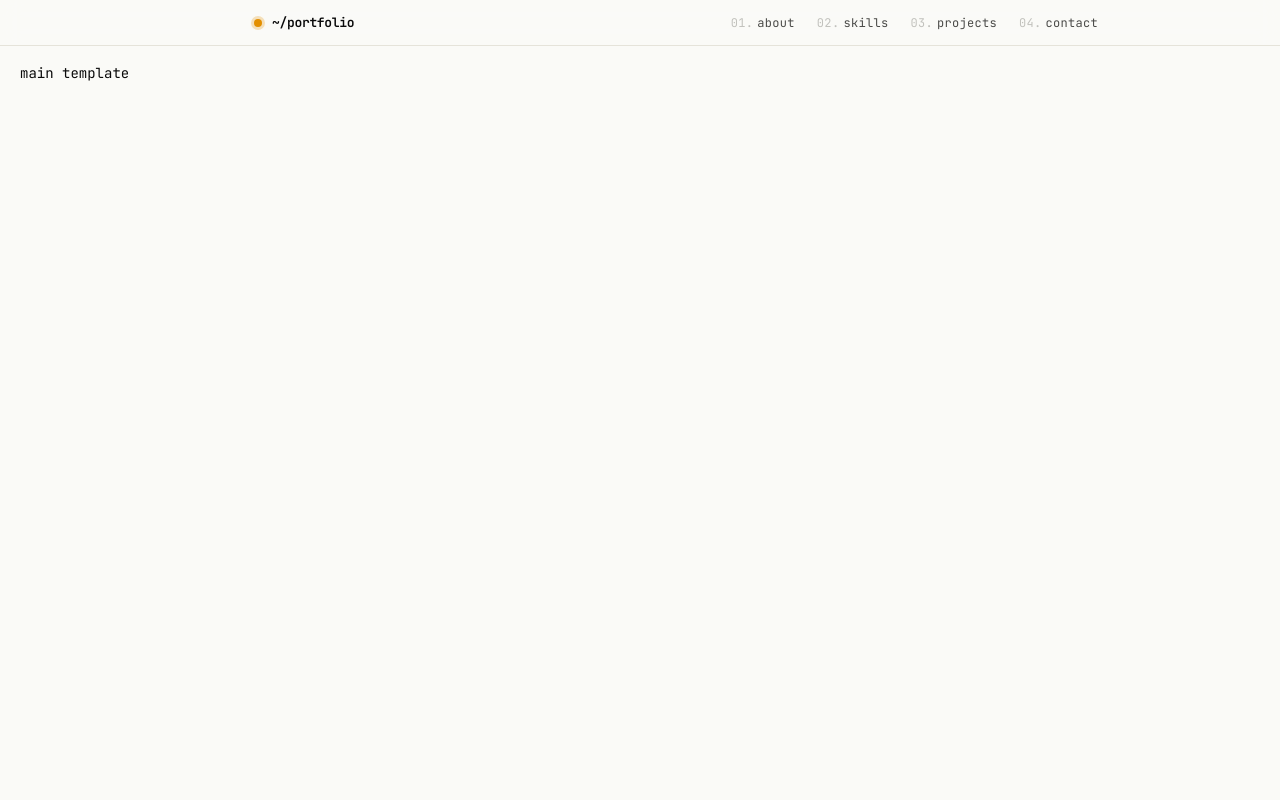
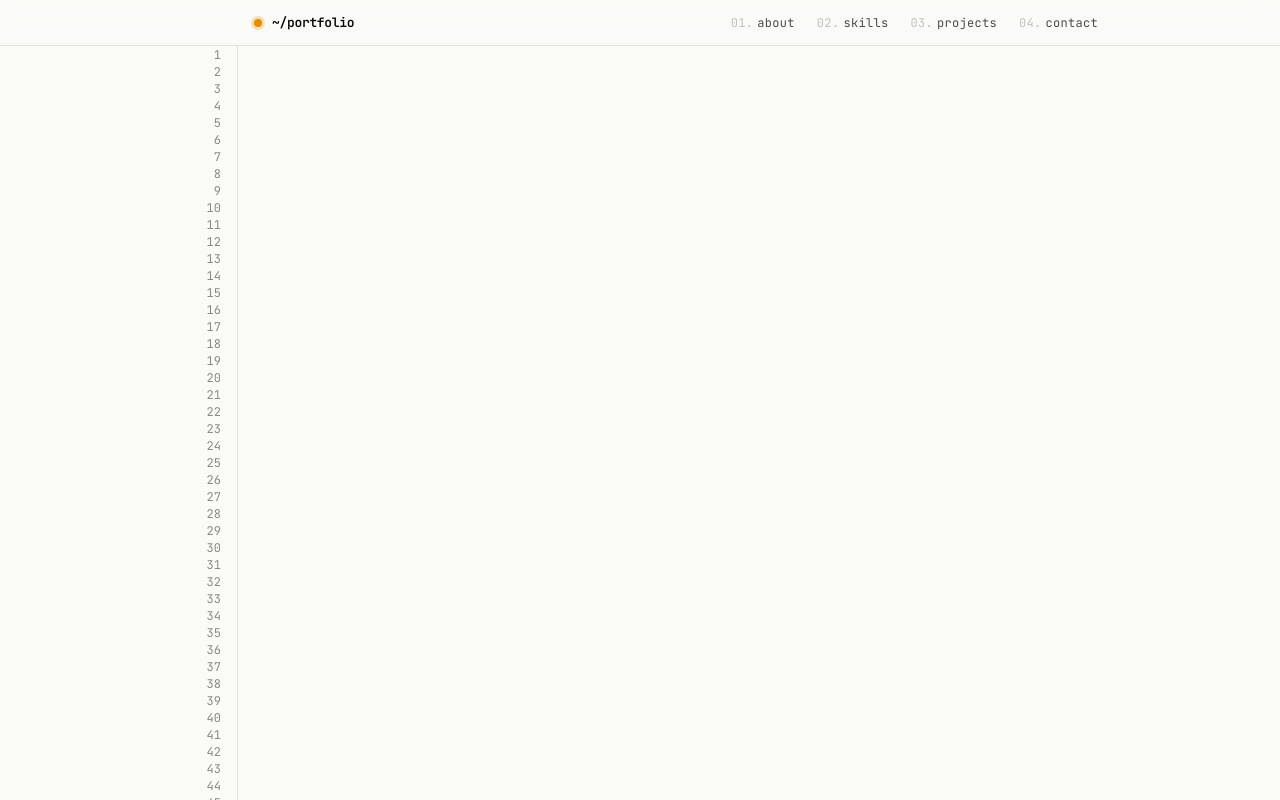
Before and after one commit to chano6/my-portfolio, a Next.js app: page / in a window 1280 px wide. Shown: the top 800 px of the page. Built offline with nearby package versions, Linux system fonts and the light colour scheme.

Commit message:
style: main layout 퍼블리싱

```diff
--- a/src/app/layout.tsx
+++ b/src/app/layout.tsx
@@ -23,7 +23,7 @@ export default function RootLayout({
     <html lang="ko" className={`${jetbrainsMono.variable} h-full antialiased`}>
       <body>
         <Header />
-        <main className="relative h-full w-full p-4 md:px-5">{children}</main>
+        {children}
       </body>
     </html>
   );
--- /dev/null
+++ b/src/components/common/gutter.tsx
@@ -0,0 +1,22 @@
+interface GutterProps {
+  count: number;
+}
+
+function Gutter({ count }: GutterProps) {
+  const lines = Array.from({ length: count }, (_, i) => i + 1);
+
+  return (
+    <div
+      className="relative select-none border-line border-r pr-1.5 text-right text-[10.5px] text-fg-muted md:pr-4 md:text-xs"
+      aria-hidden="true"
+    >
+      {lines.map((n) => (
+        <div key={n} className="h-4.25 tabular-nums leading-[1.65]">
+          {n}
+        </div>
+      ))}
+    </div>
+  );
+}
+
+export default Gutter;
--- a/src/components/templates/main-template.tsx
+++ b/src/components/templates/main-template.tsx
@@ -1,7 +1,14 @@
 "use client";
 
+import Gutter from "../common/gutter";
+
 function MainTemplate() {
-  return <div>main template</div>;
+  return (
+    <div className="mx-auto grid max-w-[calc(var(--maxw)+var(--gutter-w)+32px)] grid-cols-[var(--gutter-w)_1fr] gap-x-0 px-4">
+      <Gutter count={120} />
+      <main className="min-w-0 px-4 md:px-6">{/* Content goes here */}</main>
+    </div>
+  );
 }
 
 export default MainTemplate;
```
